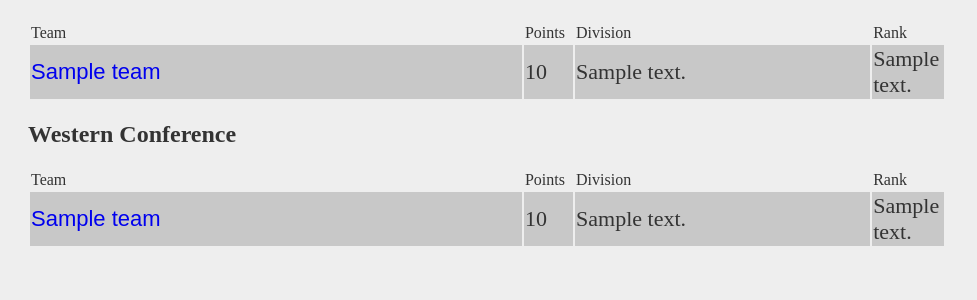
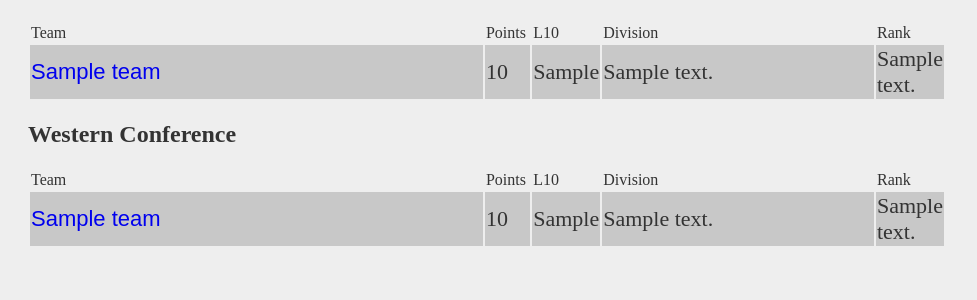
Before and after one commit to dword4/hockey-info, a Flask app: template templates/standings.html in a window 1280 px wide. Shown: the part 92-392 px from the top of the page, without its empty margins (0-977 px from the left). Run offline with Flask 2, Linux system fonts and the light colour scheme; the template is opened without the code that fills it: most values are stand-ins (such as "Sample title", 1, 10 or a date in 2020).

Commit message:
added l10 to standings view as well

```diff
--- a/app.py
+++ b/app.py
@@ -286,7 +286,8 @@ def get_standings():
             team_points = team['points']
             team_rank_division = team['divisionRank']
             team_rank_wildcard = team['wildCardRank']
-            team_standings = {'team_id':team_id,'team_name':team_name,'team_points':team_points,'team_rank_division':team_rank_division,'team_rank_wildcard':team_rank_wildcard,'division':division_name}
+            team_last_ten = get_last_ten(str(team_id))
+            team_standings = {'team_id':team_id,'team_name':team_name,'team_points':team_points,'team_rank_division':team_rank_division,'team_rank_wildcard':team_rank_wildcard,'division':division_name, 'last_ten':team_last_ten}
             standings.append(team_standings)
         master.append(standings)
         standings = []
--- a/templates/standings.html
+++ b/templates/standings.html
@@ -7,12 +7,13 @@
 	<tr>
 		<td style="width: 50%">Team</td>
 		<td style="width: 5%;">Points</td>
+		<td style="width: 5%;">L10</td>
 		<td style="width: 30%;">Division</td>
 		<td style="width: 5%;">Rank</td>
 	</tr>
 {% for team in east_conf %}
 	<tr {% if team.team_rank_division | int in [1,2,3] %} style="background: #C7D9B7; font-size: 32px;" {% elif team.team_name in wc %}style="background: #FFD9DA; font-size: 22px"{% else %} style="background: #C8C8C8; font-size: 22px;" {% endif %}>
-	<td><a href="team/{{team.team_id}}">{{ team.team_name }}</a></td><td>{{ team.team_points }}</td><td>{{ team.division }}</td>
+		<td><a href="team/{{team.team_id}}">{{ team.team_name }}</a></td><td>{{ team.team_points }}</td><td>{{ team.last_ten }}</td><td>{{ team.division }}</td>
 		<td>
 		{% if team.team_rank_division | int in [1,2,3] %}
 			<strong>{{ team.team_rank_division }}</strong>
@@ -29,12 +30,13 @@
 	<tr>
 		<td style="width: 50%">Team</td>
 		<td style="width: 5%;">Points</td>
+		<td style="width: 5%;">L10</td>
 		<td style="width: 30%;">Division</td>
 		<td style="width: 5%;">Rank</td>
 	</tr>
 {% for team in west_conf %}
 	<tr {% if team.team_rank_division | int in [1,2,3] %} style="background: #C7D9B7; font-size: 32px;" {% elif team.team_name in wc %}style="background: #FFD9DA; font-size: 22px"{% else %} style="background: #C8C8C8; font-size: 22px;" {% endif %}>
-	<td><a href="team/{{team.team_id}}">{{ team.team_name }}</a></td><td>{{ team.team_points }}</td><td>{{ team.division }}</td>
+		<td><a href="team/{{team.team_id}}">{{ team.team_name }}</a></td><td>{{ team.team_points }}</td><td>{{ team.last_ten }}</td><td>{{ team.division }}</td>
 		<td>
 		{% if team.team_rank_division | int in [1,2,3] %}
 			<strong>{{ team.team_rank_division }}</strong>
```
